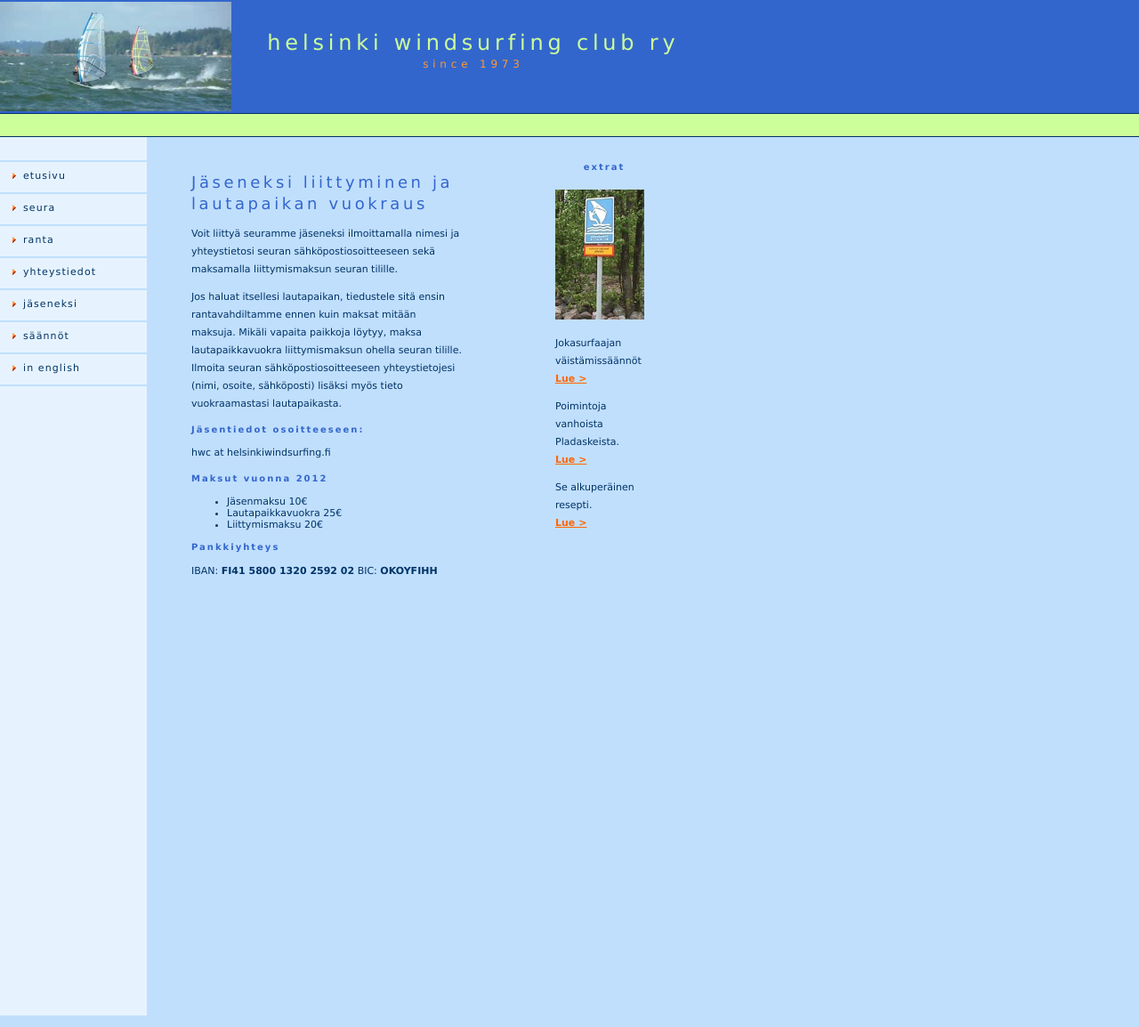
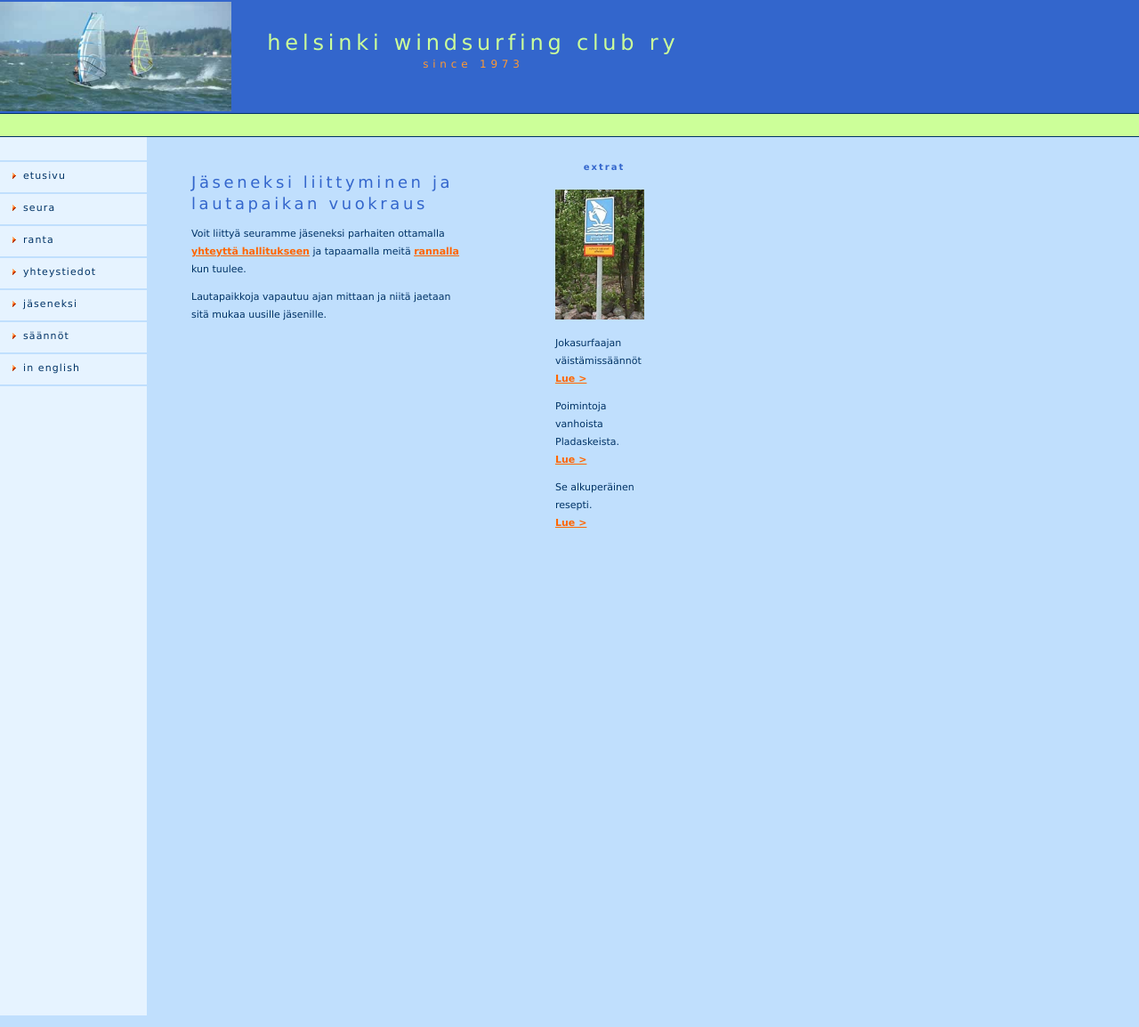
Before and after one commit to hvrauhal/helsinkiwindsurfingclub.fi, a Jekyll site: the page built from jaseneksi.md, in a window 1280 px wide. Shown: the whole page at 89% size. Built offline with Jekyll 4.4.1, drawn with Linux system fonts in a browser that asks for light colours; Markdown is read by kramdown in place of the engine named in the settings.

Commit message:
Improved the ways to become a member

```diff
--- a/jaseneksi.md
+++ b/jaseneksi.md
@@ -5,18 +5,6 @@ title: HWC - Jäseneksi
 Jäseneksi liittyminen ja lautapaikan vuokraus
 =============================================
 
-Voit liittyä seuramme jäseneksi ilmoittamalla nimesi ja yhteystietosi seuran sähköpostiosoitteeseen sekä maksamalla liittymismaksun seuran tilille.
+Voit liittyä seuramme jäseneksi parhaiten ottamalla [yhteyttä hallitukseen](yhteystiedot.html) ja tapaamalla meitä [rannalla](ranta.html) kun tuulee.
 
-Jos haluat itsellesi lautapaikan, tiedustele sitä ensin rantavahdiltamme ennen kuin maksat mitään maksuja. Mikäli vapaita paikkoja löytyy, maksa lautapaikkavuokra liittymismaksun ohella seuran tilille. Ilmoita seuran sähköpostiosoitteeseen yhteystietojesi (nimi, osoite, sähköposti) lisäksi myös tieto vuokraamastasi lautapaikasta.
-
-Jäsentiedot osoitteeseen:
-------------------------
-hwc at helsinkiwindsurfing.fi
-
-Maksut vuonna 2012
-------------------
-{% include maksut.md %}
-
-Pankkiyhteys
-------------
-{% include pankkiyhteys.md %}
+Lautapaikkoja vapautuu ajan mittaan ja niitä jaetaan sitä mukaa uusille jäsenille.
```
